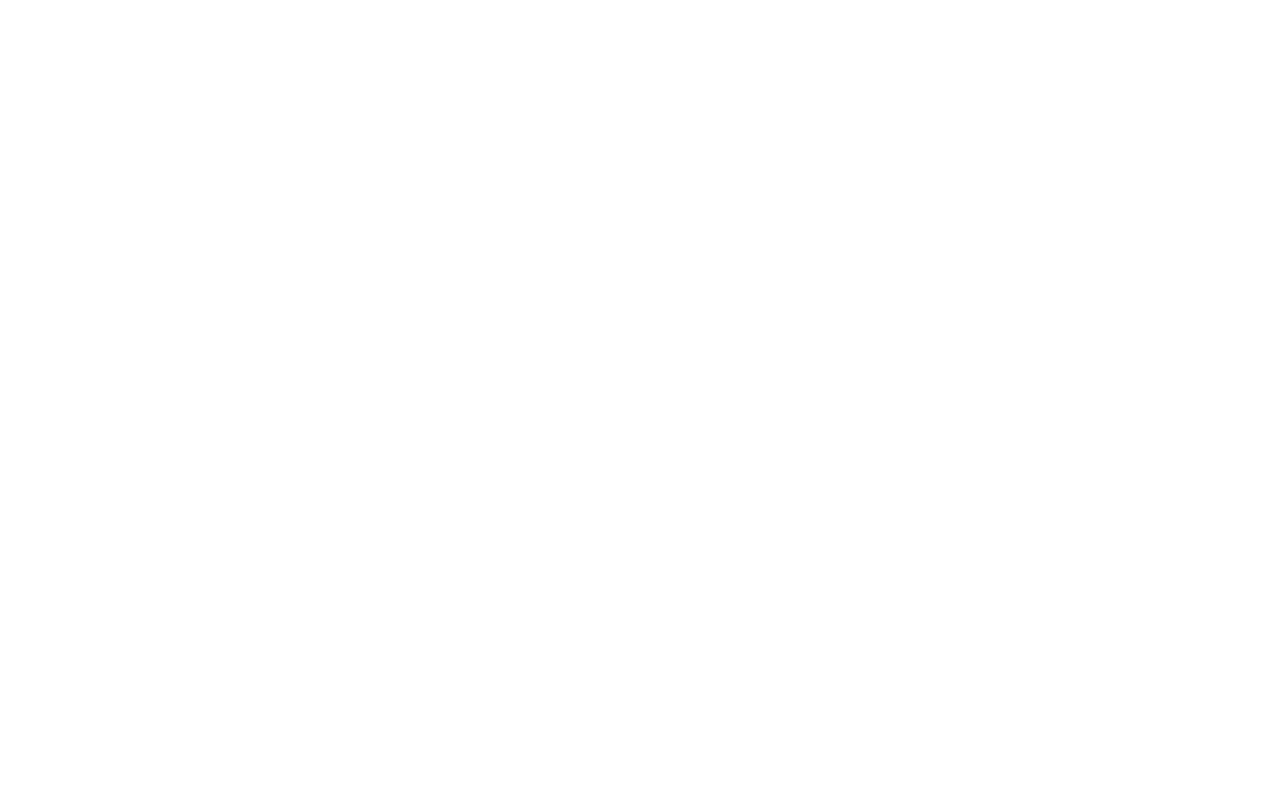
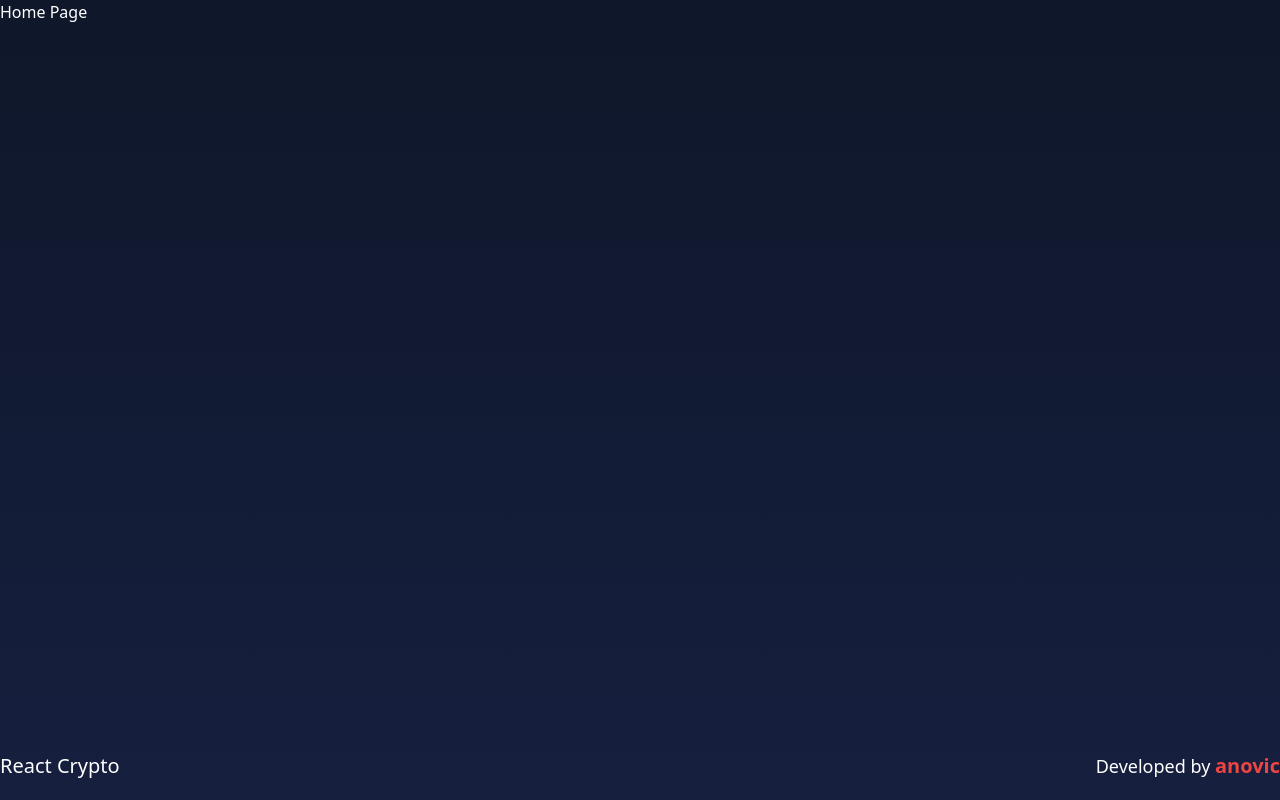
Before and after one commit to anovic123/react-crypto, a React (Vite) app: page / in a window 1280 px wide. Built offline with nearby package versions, Linux system fonts and the light colour scheme.

Commit message:
added footer component for layout

```diff
--- a/src/App.tsx
+++ b/src/App.tsx
@@ -1,7 +1,22 @@
 import { FC } from 'react';
+import { BrowserRouter, Routes, Route } from 'react-router-dom';
+
+import { Layout } from './layout';
+
+import { HomePage } from './pages/home';
+
+import { ROUTES } from './utils/router';
 
 interface AppProps {}
 
 export const App: FC<AppProps> = ({}) => {
-  return <div></div>;
+  return (
+    <BrowserRouter>
+      <Routes>
+        <Route element={<Layout />}>
+          <Route path={ROUTES.HOME} element={<HomePage />} />
+        </Route>
+      </Routes>
+    </BrowserRouter>
+  );
 };
--- a/src/index.css
+++ b/src/index.css
@@ -1,3 +1,11 @@
 @tailwind base;
 @tailwind components;
 @tailwind utilities;
+
+body {
+  @apply bg-gradient-to-b from-[#0F172A] to-[#161F3E] text-white;
+}
+
+a:hover {
+  @apply underline;
+}
--- /dev/null
+++ b/src/layout/footer/index.tsx
@@ -0,0 +1,26 @@
+import { FC } from 'react';
+import { Link } from 'react-router-dom';
+
+import { ROUTES } from '../../utils/router';
+
+interface FooterProps {}
+
+export const Footer: FC<FooterProps> = ({}) => {
+  return (
+    <footer className="flex gap-1 justify-between py-5 font-medium text-lg">
+      <Link to={ROUTES.HOME} className="text-xl">
+        React Crypto
+      </Link>
+      <div>
+        Developed by{' '}
+        <a
+          href="https://github.com/anovic123"
+          target="_blank"
+          className="text-red-500 font-bold text-xl"
+        >
+          anovic
+        </a>
+      </div>
+    </footer>
+  );
+};
--- /dev/null
+++ b/src/layout/index.tsx
@@ -0,0 +1,17 @@
+import { FC } from 'react';
+import { Outlet } from 'react-router-dom';
+import { Footer } from './footer';
+
+interface LayoutProps {}
+
+export const Layout: FC<LayoutProps> = () => {
+  return (
+    <div className="flex h-[100vh] flex-col max-w-7xl m-auto">
+      {/* Header */}
+      <main className="grow">
+        <Outlet />
+      </main>
+      <Footer />
+    </div>
+  );
+};
--- a/src/main.tsx
+++ b/src/main.tsx
@@ -1,6 +1,8 @@
 import React from 'react';
 import ReactDOM from 'react-dom/client';
+
 import { App } from './App';
+
 import './index.css';
 
 ReactDOM.createRoot(document.getElementById('root') as HTMLElement).render(
--- /dev/null
+++ b/src/pages/home.tsx
@@ -0,0 +1,7 @@
+import { FC } from 'react';
+
+interface HomePageProps {}
+
+export const HomePage: FC<HomePageProps> = ({}) => {
+  return <div>Home Page</div>;
+};
--- /dev/null
+++ b/src/utils/router.ts
@@ -0,0 +1,3 @@
+export const ROUTES = {
+  HOME: '/'
+} as const;
```
Also changed, not shown: index.html (line endings or trailing spaces).
